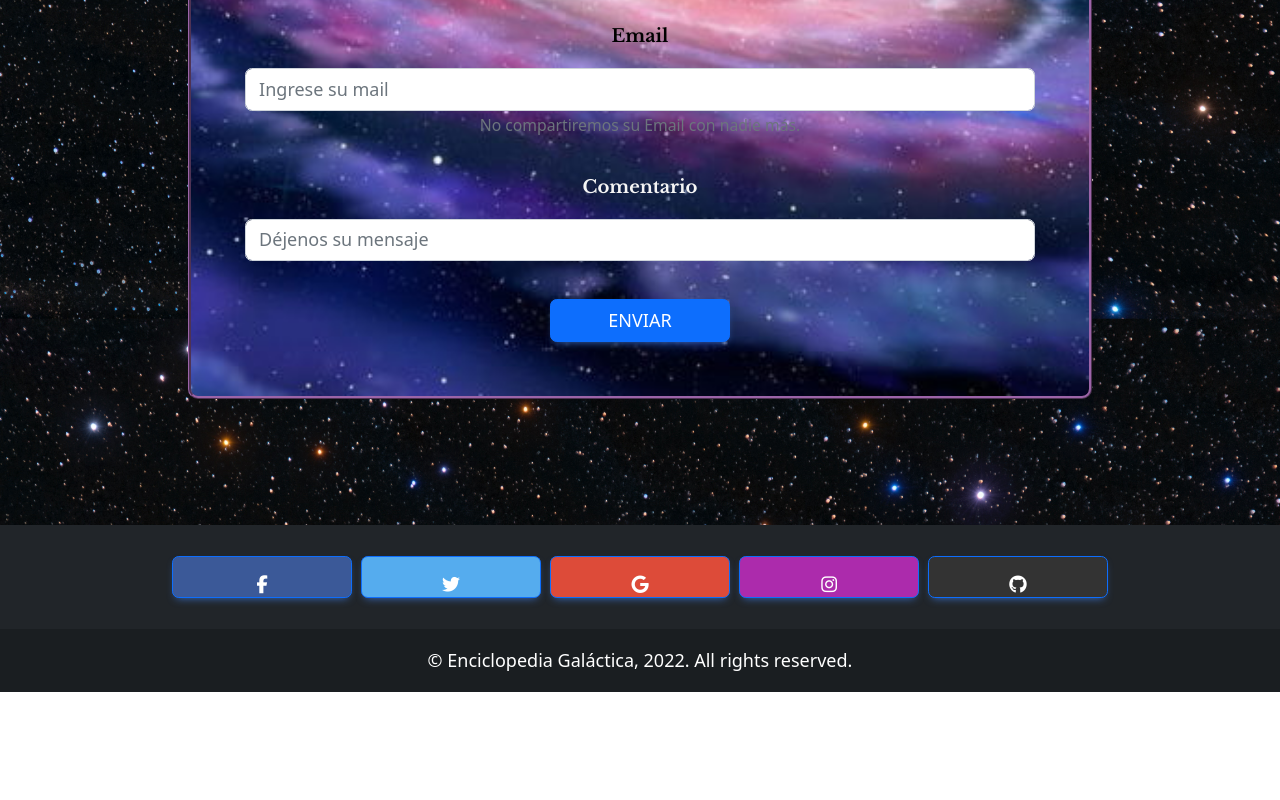
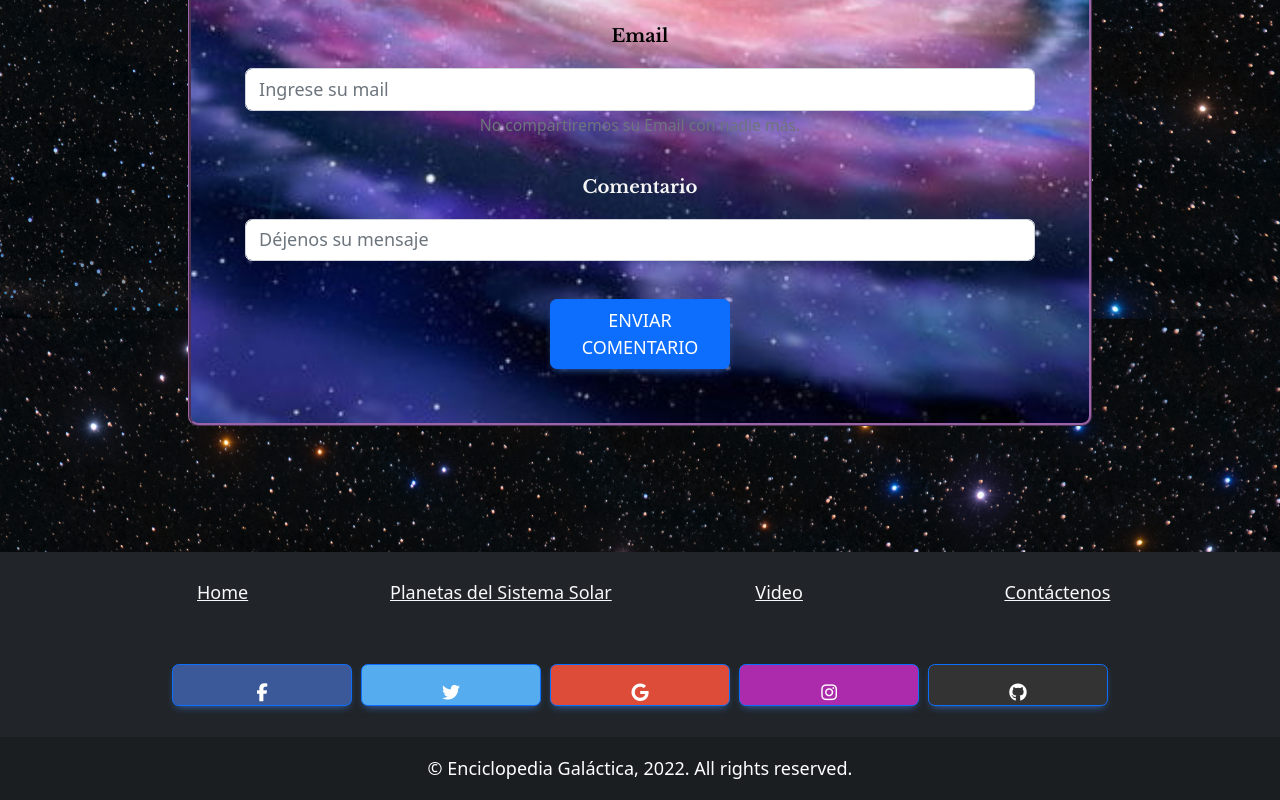
Before and after one commit to JasonJordanP/JasonJordanP.github.io, a React (Create React App) app in the folder sistema-solar/: page /Contactenos in a window 1280 px wide. Shown: the part 522-1322 px from the top of the page. Before the commit the page ends 1214 px from the top, so only its background shows below. Built offline with nearby package versions, Linux system fonts and the light colour scheme.

Commit message:
Añado links en footer y sweetalert

```diff
--- a/sistema-solar/package.json
+++ b/sistema-solar/package.json
@@ -13,8 +13,10 @@
     "react": "^18.2.0",
     "react-bootstrap": "^2.5.0",
     "react-dom": "^18.2.0",
+    "react-hook-form": "^7.39.4",
     "react-router-dom": "^6.4.3",
     "react-scripts": "5.0.1",
+    "sweetalert2": "^11.6.9",
     "web-vitals": "^2.1.4"
   },
   "scripts": {
--- a/sistema-solar/src/components/Footer.js
+++ b/sistema-solar/src/components/Footer.js
@@ -1,10 +1,60 @@
 
 import React from 'react';
-import { MDBFooter, MDBContainer, MDBIcon, MDBBtn } from 'mdb-react-ui-kit';
+import { MDBFooter, MDBContainer, MDBIcon, MDBBtn, MDBCol, MDBRow } from 'mdb-react-ui-kit';
 
 export function Footer() {
   return (
     <MDBFooter className='bg-dark text-center text-white'>
+
+      <MDBContainer className='p-4'>
+        <MDBRow>
+          <MDBCol lg='3' md='6' className='mb-4 mb-md-0'>
+
+            <ul className='list-unstyled mb-0'>
+              <li>
+                <a href='/' className='text-light'>
+                   Home
+                </a>
+              </li>
+            </ul>
+          </MDBCol>
+
+          <MDBCol lg='3' md='6' className='mb-4 mb-md-0'>
+
+            <ul className='list-unstyled mb-0'>
+              <li>
+                <a href='/PlanetasSistemaSolar' className='text-light'>
+                   Planetas del Sistema Solar
+                </a>
+              </li>
+            </ul>
+          </MDBCol>
+
+          <MDBCol lg='3' md='6' className='mb-4 mb-md-0'>
+
+            <ul className='list-unstyled mb-0'>
+              <li>
+                <a href='/Video' className='text-light'>
+                   Video
+                </a>
+              </li>
+            </ul>
+          </MDBCol>
+
+          <MDBCol lg='3' md='6' className='mb-4 mb-md-0'>
+
+            <ul className='list-unstyled mb-0'>
+              <li>
+                <a href='/Contactenos' className='text-light'>
+                   Contáctenos
+                </a>
+              </li>
+            </ul>
+          </MDBCol>
+        </MDBRow>
+      </MDBContainer>
+
+
       <MDBContainer className='p-4 pb-0' id='footer'>
         <section className='mb-4'>
           <MDBBtn
--- a/sistema-solar/src/components/Form2.js
+++ b/sistema-solar/src/components/Form2.js
@@ -1,15 +1,89 @@
 import Button from 'react-bootstrap/Button';
 import Form from 'react-bootstrap/Form';
 import '../stylesheets/form.css';
+import React, { useState } from 'react';
+import Swal from 'sweetalert2';
+
+
+/* function Formulario() {
+  const [nombre, setNombre] = useState("");
+  const [apellido, setApellido] = useState("");
+  const [email, setEmail] = useState("");
+  const [comentario, setComentario] = useState("");
+
+  const [error, setError] = useState(false);
+
+   useEffect(() => {
+     if (Object.keys(Form2).length > 0) {
+
+      setNombre(Form2.nombre)
+      setApellido(Form2.apellido)
+      setEmail(Form2.email)
+      setComentario(Form2.comentario)
+
+     }
+
+   }, [paciente])
+
+   const handleSubmit = (e) => {
+    e.preventDefault();
+
+    // Validacion del formulario
+
+    if ([nombre, apellido, email, comentario].includes("")) {
+      console.log("Complete todos los campos vacíos");
+
+      setError(true);
+      return;
+    }
+    setError(false);
+
+   const comentarioEnviado ={
+    nombre,
+    apellido,
+    email,
+    comentario,
+
+   }
+  }
+};
+*/
 
 export function Form2() {
+
+  const [stateSub, setStateSub] = useState (false);
+
+  const publicar = () => {
+
+    setStateSub(true);
+
+    Swal.fire({
+      title: '<strong>Mensaje enviado con éxito</strong>',
+      icon: 'success',
+      html:
+        '¿Desearía suscribirse al newsletter?',
+      showCloseButton: true,
+      showCancelButton: true,
+      focusConfirm: false,
+      confirmButtonText:
+        '<i class="fa fa-thumbs-up"></i> Sí, deseo suscribirme',
+      confirmButtonAriaLabel: 'Thumbs up, great!',
+      cancelButtonText:
+        '<i class="fa fa-thumbs-down">No quiero suscribirme</i>',
+      cancelButtonAriaLabel: 'Thumbs down'
+    })
+
+
+
+  }
+
   return (
 
     <div className = 'zonaForm' id='contacto'>
     <h2> Mantengámonos en contacto </h2>
     <Form>
         <Form.Group className = "mb-3" controlId = "formName">
-        <Form.Label controlId = "nombre">Nombre</Form.Label>
+        <Form.Label controlId = "nombre" required>Nombre</Form.Label>
         <Form.Control type="text" placeholder="Ingrese su nombre" />
         </Form.Group>
 
@@ -31,10 +105,11 @@ export function Form2() {
         <Form.Control type="textarea" placeholder="Déjenos su mensaje" id= "comentario" />
         </Form.Group>
 
-      <Button type="submit">
-        Enviar
+      <Button onClick = { publicar }>
+        Enviar comentario
       </Button>
     </Form>
+
     </div>
   );
 }
--- a/sistema-solar/src/stylesheets/form.css
+++ b/sistema-solar/src/stylesheets/form.css
@@ -16,3 +16,7 @@
 #contacto {
     margin-bottom: 4em;
 }
+
+strong {
+    color: black;
+}
```
Also changed, not shown: 1 other file (tests, documents, lock files or other folders).
